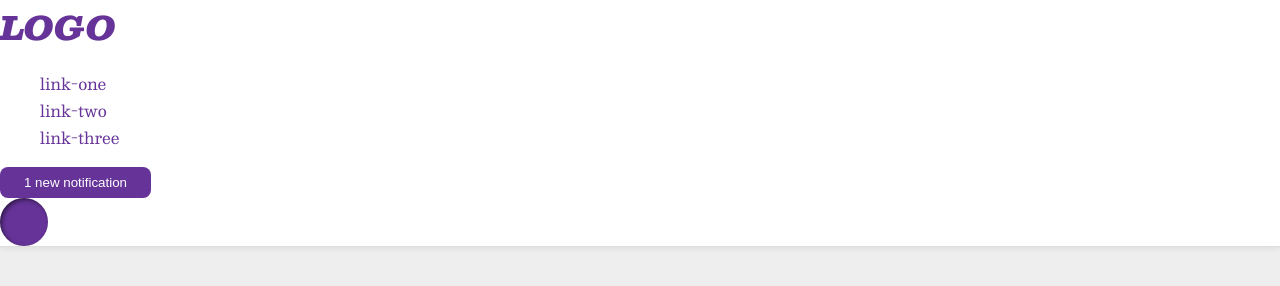
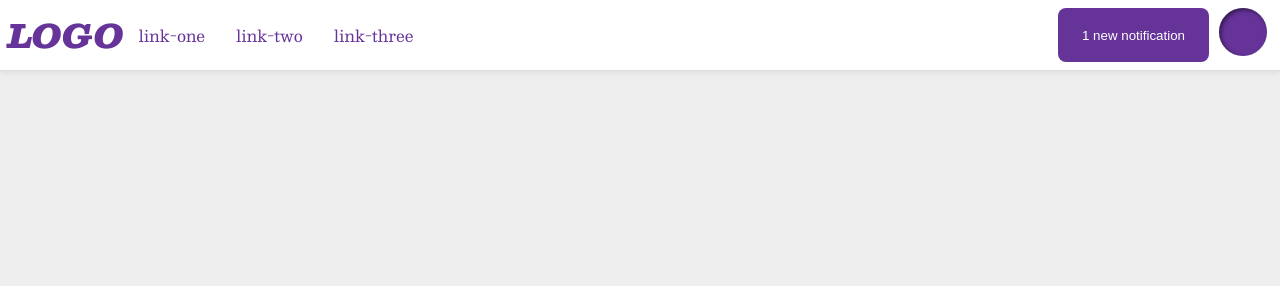
Before and after one commit to asparts/Odin-project, a plain HTML site: page css-exercises/flex/03-flex-header-2/index.html in a window 1280 px wide. Drawn offline with nearby package versions, Linux system fonts and the light colour scheme.

Commit message:
03-flex-header

```diff
--- a/css-exercises/flex/03-flex-header-2/style.css
+++ b/css-exercises/flex/03-flex-header-2/style.css
@@ -12,6 +12,9 @@ body {
   background: white;
   border-bottom: 1px solid #ddd;
   box-shadow: 0 0 8px rgba(0,0,0,.1);
+  display:flex;
+  justify-content: space-between;
+  padding: 8px;
 }
 
 .profile-image {
@@ -20,6 +23,8 @@ body {
   border-radius: 50%;
   width: 48px;
   height: 48px;
+  margin-right: 5px;
+  margin-left: 10px;
 }
 
 .logo {
@@ -35,14 +40,22 @@ button {
   background: rebeccapurple;
   color: white;
   padding: 8px 24px;
+  margin-left: auto;
 }
 
 a {
   /* this removes the line under our links */
   text-decoration: none;
   color: rebeccapurple;
+  margin-left: 15px;
 }
 
 ul {
   list-style-type: none;
+  display:flex;
+  margin: 0;
+  padding: 0;
+  gap: 16px;
+  justify-content: space-between;
+  align-items: center;
 }
```
